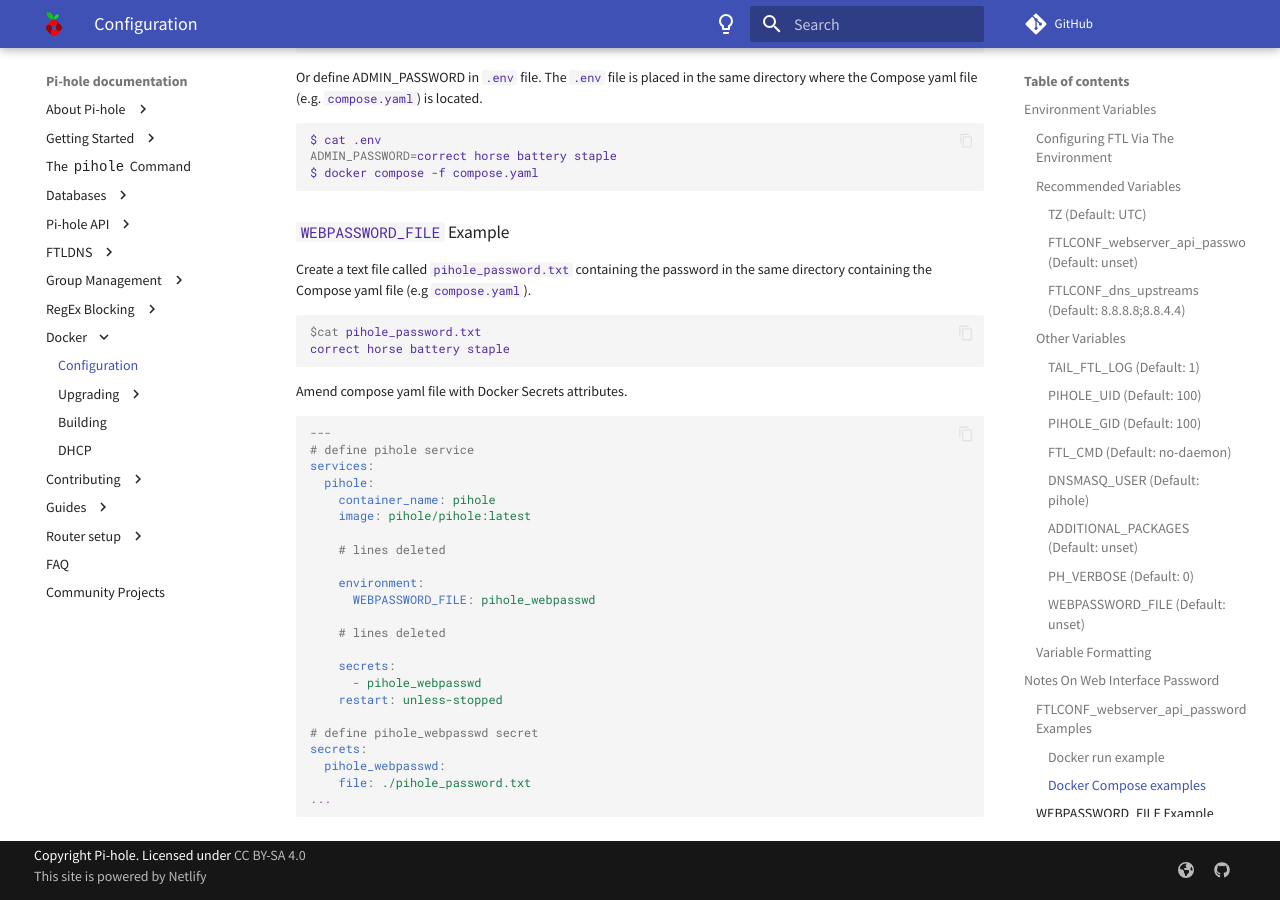
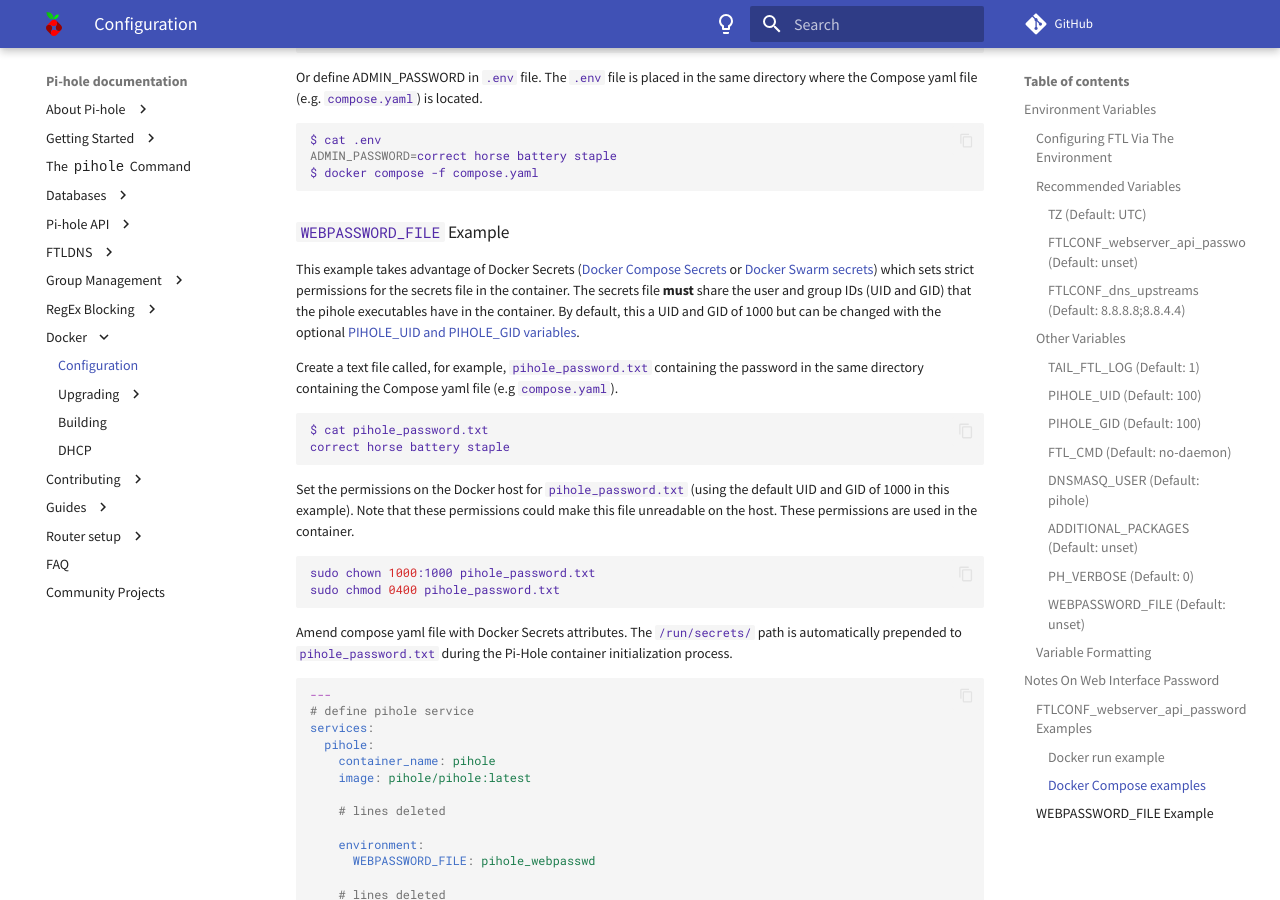
Before and after one commit to pi-hole/docs, an MkDocs documentation site: the page built from docs/docker/configuration.md, in a window 1280 px wide and 900 px high, scrolled down 3328 px. Built offline with MkDocs 1.6.1 and Material for MkDocs 9.7.7, drawn with Linux system fonts in a browser that asks for light colours; comment, search, counter and statistics services are not loaded.

Commit message:
Update WEBPASSWORD_FILE file example with permissions information
Updates the WEBPASSWORD_FILE with required permissions settings. These
permissions settings are not well documented in the online Docker
Secrets examples.

Signed-off-by: Bradley G Smith <bradley.g.smith@gmail.com>

````diff
--- a/docs/docker/configuration.md
+++ b/docs/docker/configuration.md
@@ -150,14 +150,34 @@ $ docker compose -f compose.yaml
 
 ### `WEBPASSWORD_FILE` Example
 
-Create a text file called `pihole_password.txt` containing the password in the same directory containing the Compose yaml file (e.g `compose.yaml`).
+This example takes advantage of Docker Secrets ([Docker Compose Secrets](https://docs.docker.com/compose/how-tos/use-secrets/)
+or [Docker Swarm secrets](https://docs.docker.com/engine/swarm/secrets/)) which sets
+strict permissions for the secrets file in the container. The secrets file **must**
+share the user and group IDs (UID and GID) that the pihole executables have in the
+container. By default, this a UID and GID of 1000 but can be changed with the optional
+[PIHOLE_UID and PIHOLE_GID variables](https://github.com/pi-hole/docker-pi-hole/tree/development#optional-variables).
+
+Create a text file called, for example, `pihole_password.txt` containing the
+password in the same directory containing the Compose yaml file (e.g `compose.yaml`).
 
   ```bash
-  $cat pihole_password.txt
+  $ cat pihole_password.txt
   correct horse battery staple
   ```
 
-Amend compose yaml file with Docker Secrets attributes.
+Set the permissions on the Docker host for `pihole_password.txt` (using the
+default UID and GID of 1000 in this example). Note that these permissions
+could make this file unreadable on the host. These permissions are used in
+the container.
+
+  ```bash
+  sudo chown 1000:1000 pihole_password.txt
+  sudo chmod 0400 pihole_password.txt
+  ```
+
+Amend compose yaml file with Docker Secrets attributes. The `/run/secrets/`
+path is automatically prepended to `pihole_password.txt` during the Pi-Hole container
+initialization process.
 
 ```yaml
 ---
````
